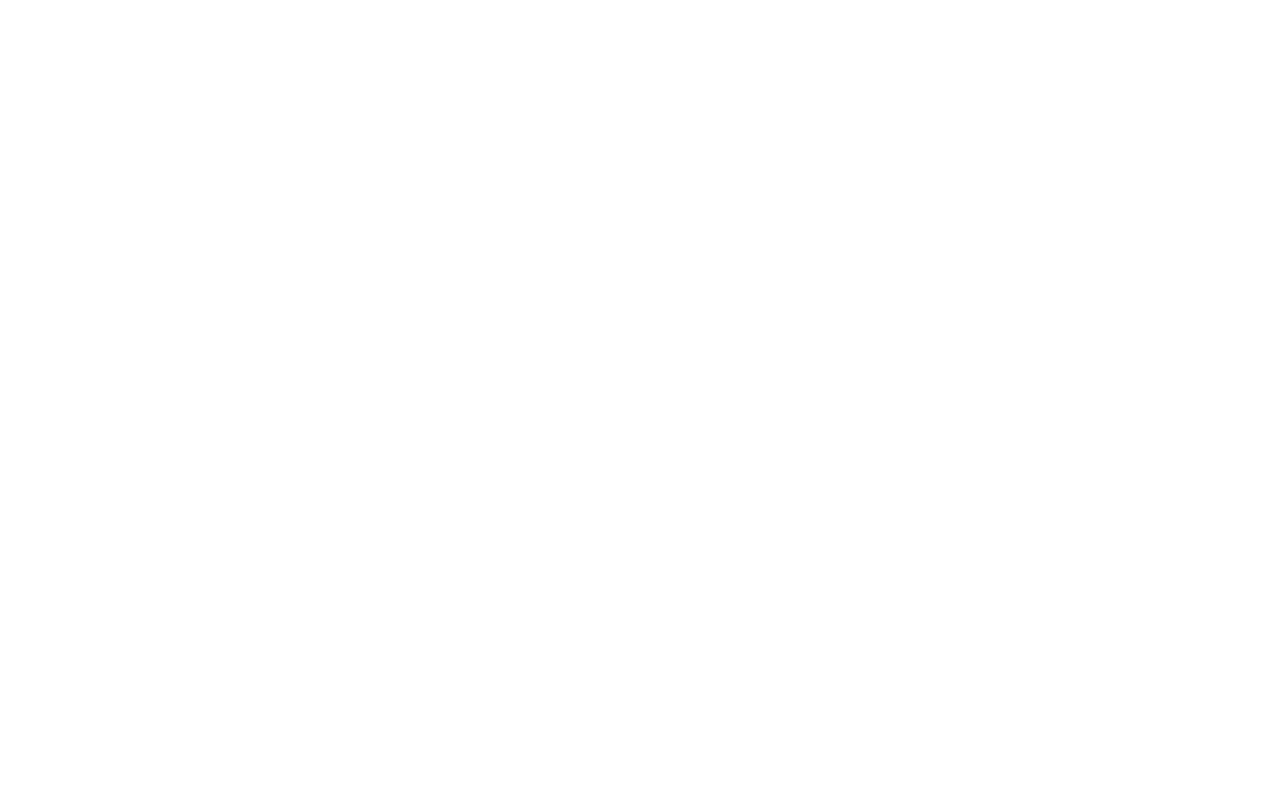
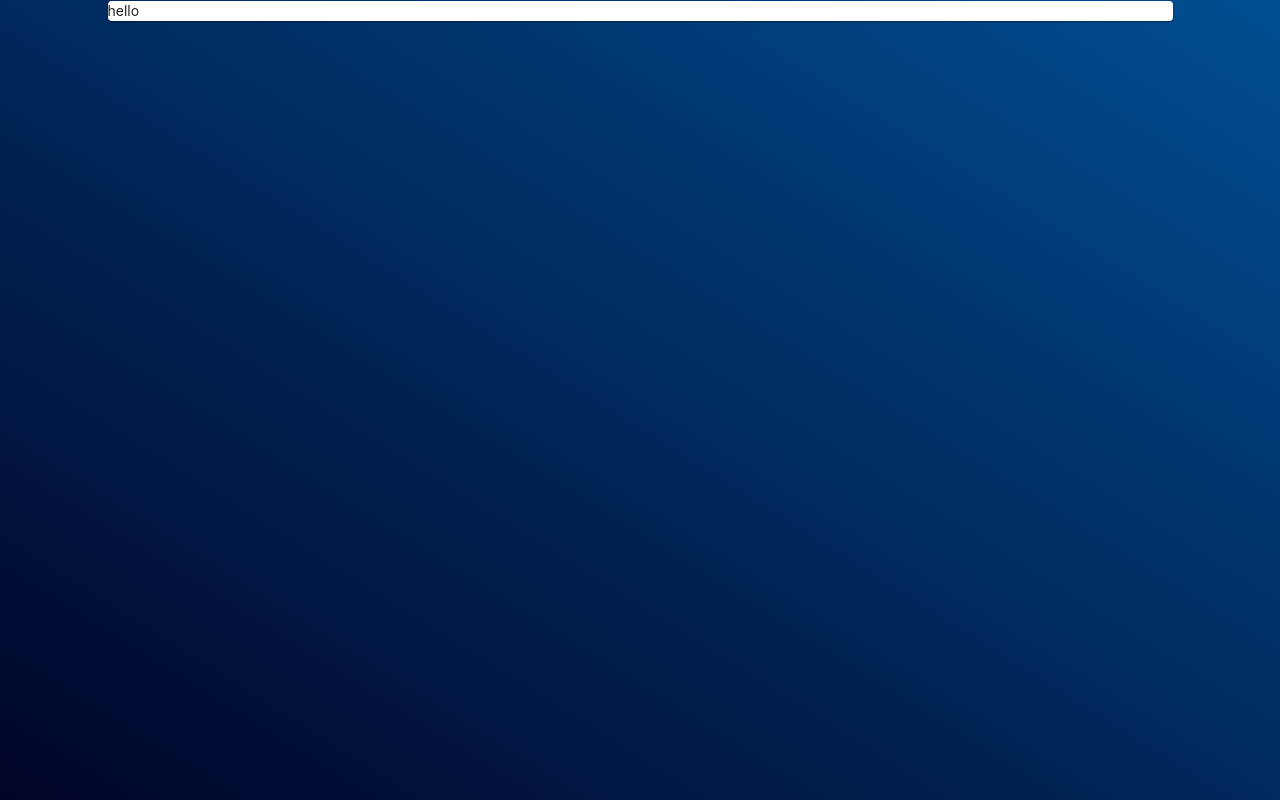
Before and after one commit to ashaytiwari/Advanced-Todo-list-, a React (Create React App) app: page / in a window 1280 px wide. Built offline with nearby package versions, Linux system fonts and the light colour scheme.

Commit message:
feat: LoginPage in progress

```diff
--- a/src/App.css
+++ b/src/App.css
@@ -4,18 +4,7 @@
     overflow-x: hidden;
   }
 
-/* Login page starts */
-.login-page{
-    background: #000428;  /* fallback for old browsers */
-    background: -webkit-linear-gradient(to top right, #000428,#004e92 );  /* Chrome 10-25, Safari 5.1-6 */
-    background: linear-gradient(to top right, #000428,#004e92 ); /* W3C, IE 10+/ Edge, Firefox 16+, Chrome 26+, Opera 12+, Safari 7+ */
-    height:100%;
-    background-position: center;
-    background-repeat: no-repeat;
-    background-size: cover;
-    padding: 1px;
-    width: 100%;
-}
+
 .login-card{
     background-color: white;
     width: 100%;
--- /dev/null
+++ b/src/Pages/LoginPage/LoginPage.jsx
@@ -0,0 +1,25 @@
+import React from 'react';
+import {
+    Box,
+    Grid,
+    Paper
+} from '@material-ui/core';
+import styles from './styles'
+
+const LoginPage = () => {
+    const classes = styles();
+
+    return (
+        <Box className={classes.loginPage}>
+            <Grid container>
+                <Grid item md={1} lg={1} xl={1}></Grid>
+                <Grid item xs={12} sm={12} md={10} lg={10} xl={10}>
+                    <Paper>hello</Paper>
+                </Grid>
+                <Grid item md={1} lg={1} xl={1}></Grid>
+            </Grid>
+        </Box>
+    )
+}
+
+export default LoginPage
--- /dev/null
+++ b/src/Pages/LoginPage/styles.js
@@ -0,0 +1,20 @@
+import { makeStyles } from '@material-ui/core/styles';
+
+const styles = makeStyles((theme) => ({
+
+        loginPage: {
+            background: '#000428',
+            background: '-webkit-linear-gradient(to top right, #000428,#004e92 )',
+            background: 'linear-gradient(to top right, #000428,#004e92 )',
+            height:'100%',
+            backgroundPosition: 'center',
+            backgroundRepeat: 'no-repeat',
+            backgroundSize: 'cover',
+            padding: '1px',
+            width: '100%'
+        },
+
+
+}))
+
+export default styles
```
Also changed, not shown: src/App.js (+4 -5 lines), src/components/images/tree.png (deleted), src/components/images/welcome.png (deleted).
